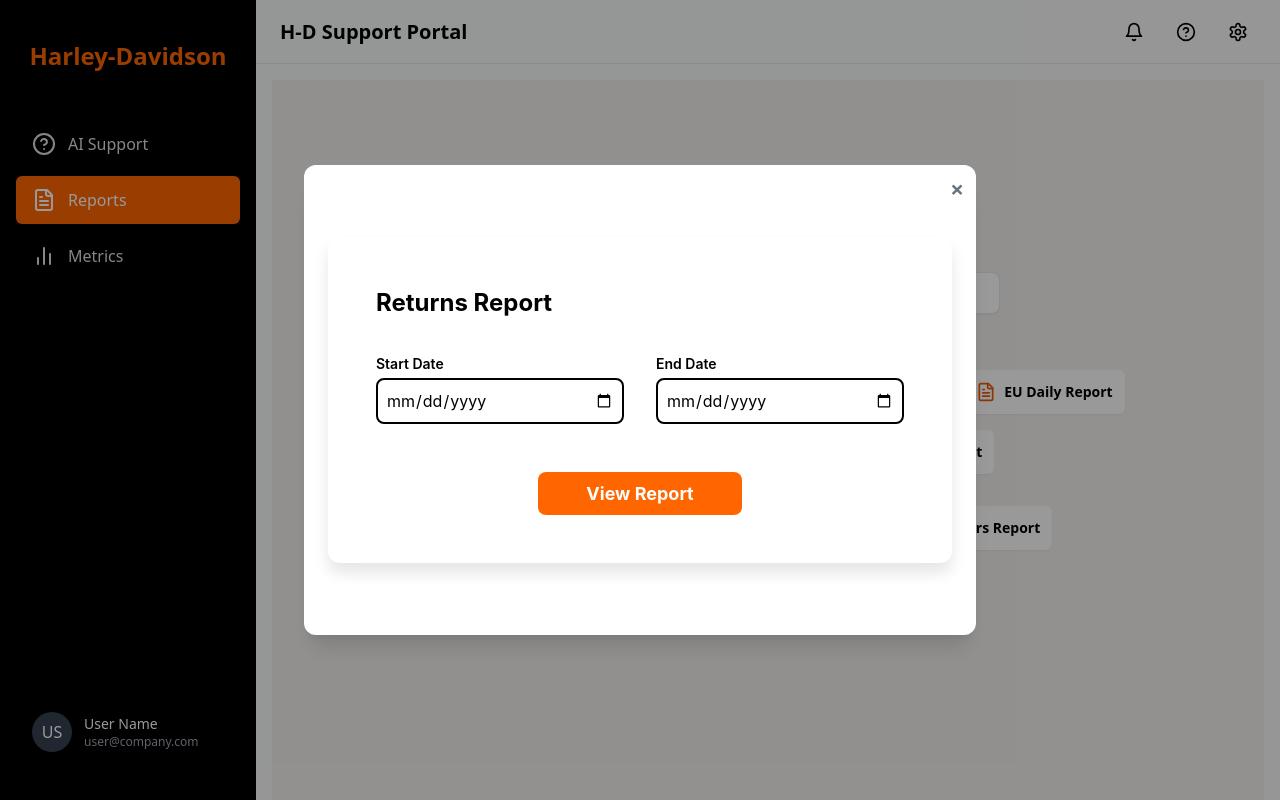
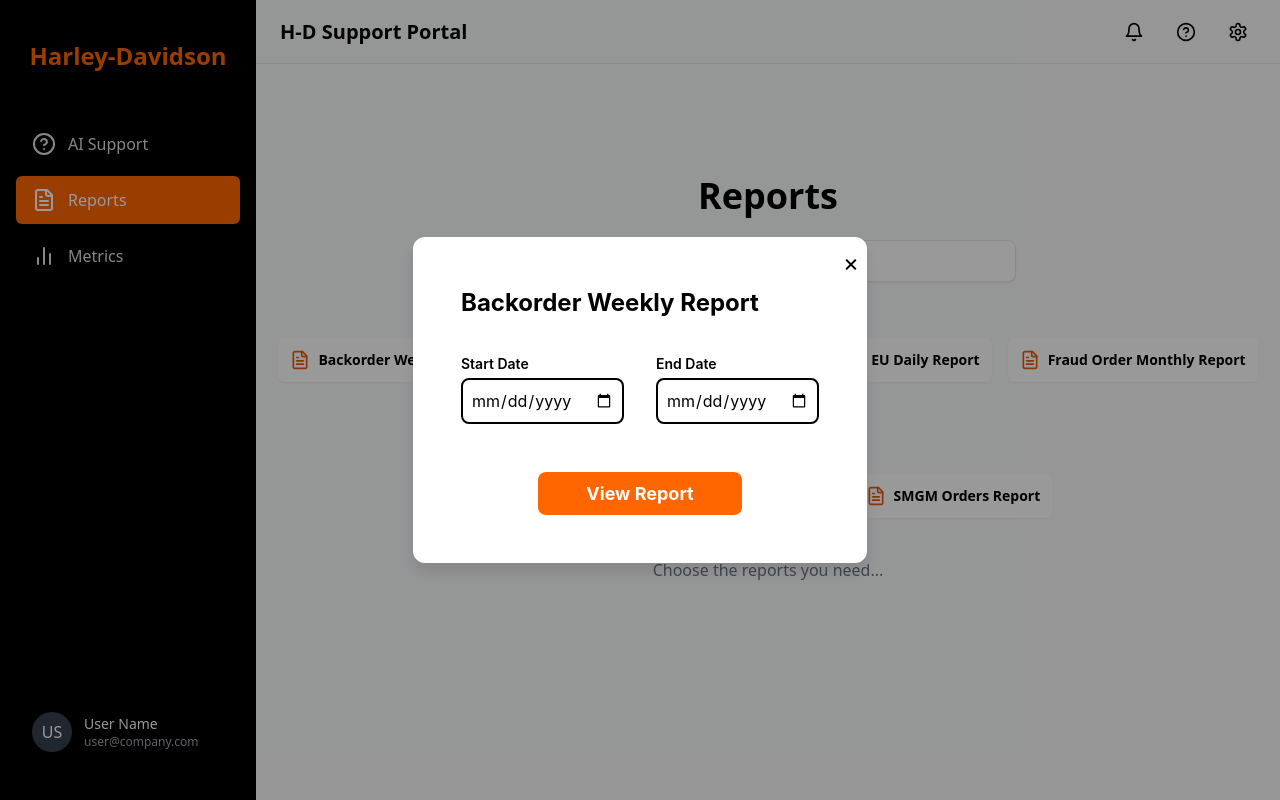
Before and after one commit to AfrinFarhath-exp/HD--Demo, a React (Vite) app: page /reports in a window 1280 px wide. Both pictures are taken after a click on the link "Backorder Weekly Report". Built offline with nearby package versions, Linux system fonts and the light colour scheme.

Commit message:
popup added

```diff
--- /dev/null
+++ b/src/components/DateFormat/FormatDate.tsx
@@ -0,0 +1,8 @@
+export const formatDateToMMDDYYYY = (dateStr: string) => {
+  if (!dateStr) return "";
+  const date = new Date(dateStr);
+  const mm = String(date.getMonth() + 1).padStart(2, "0");
+  const dd = String(date.getDate()).padStart(2, "0");
+  const yyyy = date.getFullYear();
+  return `${mm}/${dd}/${yyyy}`;
+};
--- a/src/components/Report/ReportPopup.tsx
+++ b/src/components/Report/ReportPopup.tsx
@@ -1,19 +1,26 @@
 import React, { useState } from "react";
 import { theme } from "../../theme";
-import reports from "../../data/report";
 
-const ReturnPopup = () => {
+const ReturnPopup = ({
+  title = "Returns Report",
+  handleClose,
+}: {
+  title?: string;
+  handleClose: () => void;
+}) => {
   const [startDate, setStartDate] = useState("");
   const [endDate, setEndDate] = useState("");
-  const[title,setTitle] = useState("");
 
-  const handleViewReport = (p0: { startDate: string; endDate: string; title: any; }) => {
-    console.log("Generating report from", startDate, "to", endDate);
+  const handleViewReport = () => {
+    console.log("Generating report for:", title);
+    console.log("From:", startDate, "To:", endDate);
+    // You can trigger actual report logic here
   };
 
   return (
     <div
       style={{
+        position: "relative", // for close button
         backgroundColor: theme.colors.background,
         boxShadow: theme.shadows.lg,
         borderRadius: theme.borderRadius.lg,
@@ -23,6 +30,24 @@ const ReturnPopup = () => {
         fontFamily: theme.typography.fontFamily,
       }}
     >
+      {/* ❌ Close Button */}
+      <button
+        onClick={handleClose}
+        style={{
+          position: "absolute",
+          top: theme.spacing.sm,
+          right: theme.spacing.sm,
+          background: "transparent",
+          border: "none",
+          fontSize: "1.5rem",
+          color: theme.colors.text.primary,
+          cursor: "pointer",
+        }}
+      >
+        &times;
+      </button>
+
+      {/* Title */}
       <h2
         style={{
           fontSize: theme.typography.fontSize.xxl,
@@ -32,9 +57,10 @@ const ReturnPopup = () => {
           color: theme.colors.text.primary,
         }}
       >
-        Returns Report
+        {title}
       </h2>
 
+      {/* Date inputs */}
       <div
         style={{
           display: "grid",
@@ -96,16 +122,11 @@ const ReturnPopup = () => {
         </div>
       </div>
 
+      {/* View Report Button */}
       <div style={{ textAlign: "center" }}>
         <button
-          onClick={() =>
-            handleViewReport({
-              startDate,
-              endDate,
-              title,
-            })
-            }
-            style={{
+          onClick={handleViewReport}
+          style={{
             backgroundColor: theme.colors.primary,
             color: theme.colors.text.light,
             fontWeight: theme.typography.fontWeight.bold,
--- a/src/pages/Reports/ReportsPage.tsx
+++ b/src/pages/Reports/ReportsPage.tsx
@@ -5,15 +5,18 @@ import ReturnPopup from "../../components/Report/ReportPopup";
 
 export default function ReportsPage() {
   const [showModal, setShowModal] = useState(false);
+  const [selectedReport, setSelectedReport] = useState("");
+
   const firstRow = reports.slice(0, 5);
   const secondRow = reports.slice(5);
 
-  const handleCardClick = () => {
+  const handleCardClick = (title: string) => {
+    setSelectedReport(title);
     setShowModal(true);
   };
 
   return (
-    <div className="min-h-screen bg-[#f4f1ee] px-8 pt-32 pb-8 relative">
+    <div className="flex flex-col justify-center pt-24">
       <h1 className="text-4xl font-bold text-center mb-6">Reports</h1>
 
       <div className="flex justify-center mb-4">
@@ -29,7 +32,7 @@ export default function ReportsPage() {
           <ReportCard
             key={report.title}
             title={report.title}
-            onClick={handleCardClick}
+            onClick={() => handleCardClick(report.title)}
           />
         ))}
       </div>
@@ -41,7 +44,7 @@ export default function ReportsPage() {
           <ReportCard
             key={report.title}
             title={report.title}
-            onClick={handleCardClick}
+            onClick={() => handleCardClick(report.title)}
           />
         ))}
       </div>
@@ -50,18 +53,12 @@ export default function ReportsPage() {
         Choose the reports you need...
       </p>
 
-
       {showModal && (
         <div className="fixed inset-0 bg-black bg-opacity-40 flex items-center justify-center z-50">
-          <div className="bg-white p-6 rounded-xl shadow-xl w-[90%] max-w-2xl relative">
-            <button
-              onClick={() => setShowModal(false)}
-              className="absolute top-2 right-3 text-gray-500 hover:text-gray-800 text-2xl font-bold"
-            >
-              &times;
-            </button>
-            <ReturnPopup />
-          </div>
+          <ReturnPopup
+            title={selectedReport}
+            handleClose={() => setShowModal(false)}
+          />
         </div>
       )}
     </div>
```
